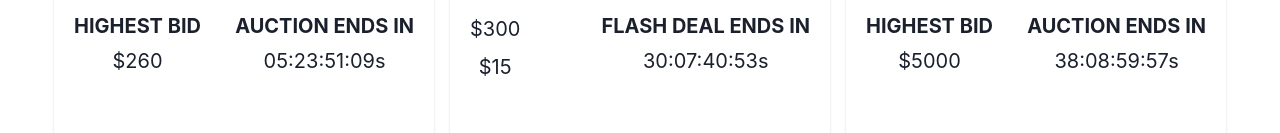
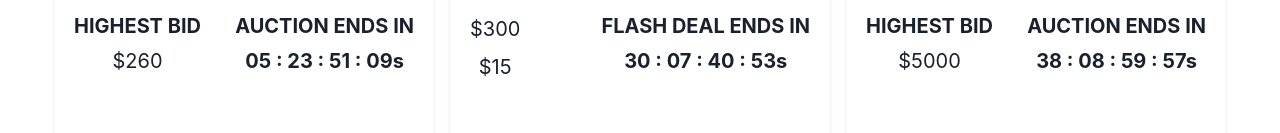
Before and after one commit to QasimRRizvi/React-Chakra-Test, a React (Create React App) app: page / in a window 1280 px wide. Shown: the part 573-706 px from the top of the page. Built offline with nearby package versions, Linux system fonts and the light colour scheme.

Commit message:
Update CountDown Component

```diff
--- a/src/components/CountDown/index.tsx
+++ b/src/components/CountDown/index.tsx
@@ -1,21 +1,20 @@
+import { Text } from '@chakra-ui/react';
 import Countdown, { CountdownRendererFn } from 'react-countdown';
+import { addStartPad } from '../../Utils/common';
 
 interface props {
   startDate: Date;
 }
 
 export const CountDown: React.FC<props> = ({ startDate }) => {
-  const addStartPad = (num: number) => {
-    return num.toString().padStart(2, '0');
-  };
-  const renderer: CountdownRendererFn = ({ days, hours, minutes, seconds }) => {
-    return (
-      <span>
-        {addStartPad(days)}:{addStartPad(hours)}:{addStartPad(minutes)}:
-        {addStartPad(seconds)}s
-      </span>
-    );
-  };
+  const renderer: CountdownRendererFn = ({ days, hours, minutes, seconds }) => (
+    <Text fontWeight='bold'>
+      {`
+      ${addStartPad(days)} : ${addStartPad(hours)} : ${addStartPad(
+        minutes
+      )} : ${addStartPad(seconds)}s`}
+    </Text>
+  );
   return (
     <Countdown zeroPadDays={3} date={new Date(startDate)} renderer={renderer} />
   );
```
